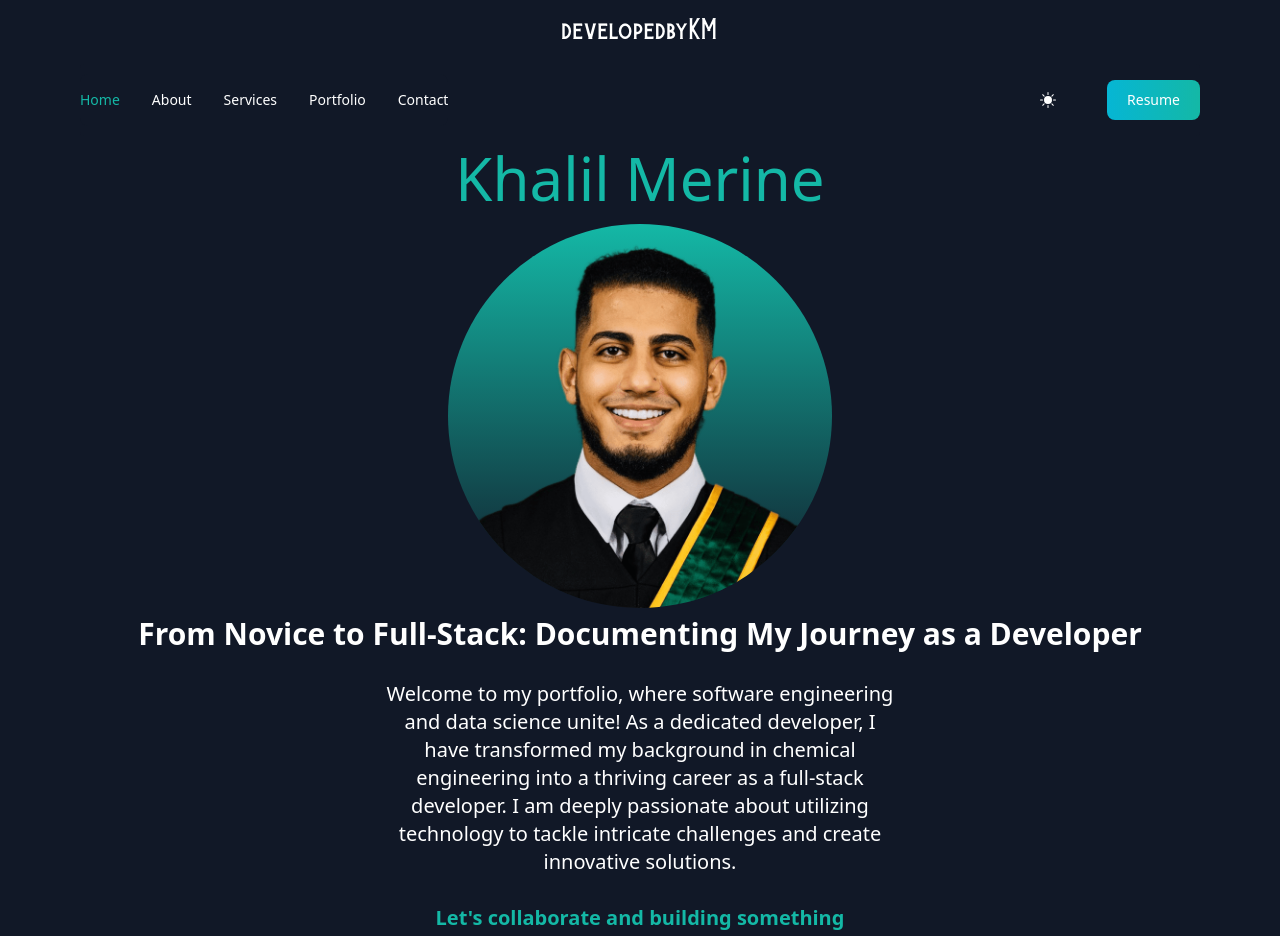
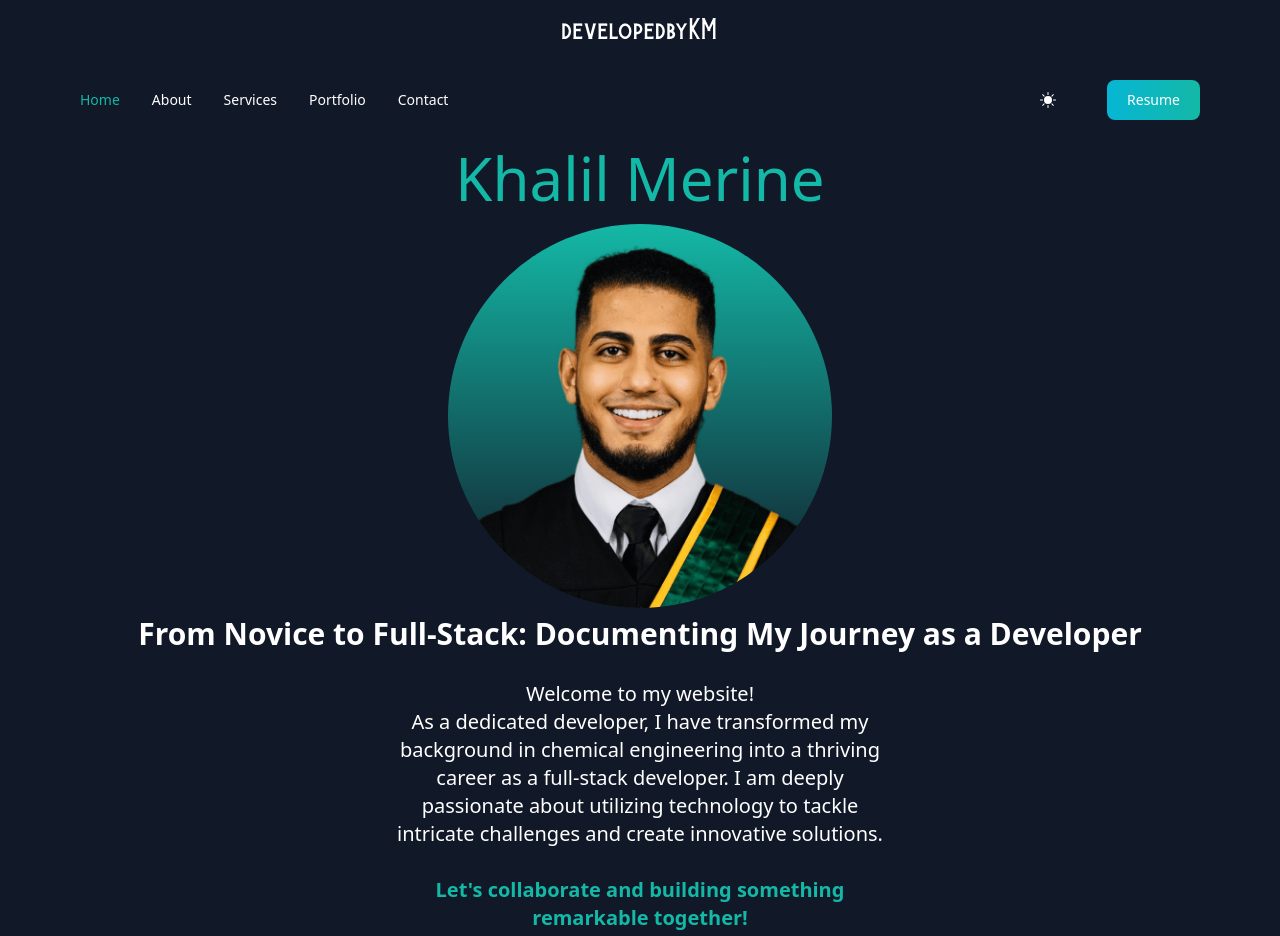
Before and after one commit to merinekh/khalil-merine-next-portfolio, a Next.js app: page / in a window 1280 px wide. Shown: the top 936 px of the page. Built offline with nearby package versions, Linux system fonts and the light colour scheme.

Commit message:
udpdate home page

```diff
--- a/components/Hero/Hero.tsx
+++ b/components/Hero/Hero.tsx
@@ -21,12 +21,11 @@ export default function Hero() {
         From Novice to Full-Stack: Documenting My Journey as a Developer
       </h3>
       <p className="text-md py-5 leading-8 text-black-800 md:text-xl max-w-lg mx-auto dark:text-white">
-        Welcome to my portfolio, where software engineering and data science
-        unite! As a dedicated developer, I have transformed my background in
-        chemical engineering into a thriving career as a full-stack developer. I
-        am deeply passionate about utilizing technology to tackle intricate
-        challenges and create innovative solutions. <br />{" "}
-        <br className="hidden sm:flex" />{" "}
+        Welcome to my website! <br /> As a dedicated developer, I have
+        transformed my background in chemical engineering into a thriving career
+        as a full-stack developer. I am deeply passionate about utilizing
+        technology to tackle intricate challenges and create innovative
+        solutions. <br /> <br className="hidden sm:flex" />{" "}
         <span className="text-teal-500 font-semibold">
           {" "}
           Let{"'"}s collaborate and building something remarkable together!
```
